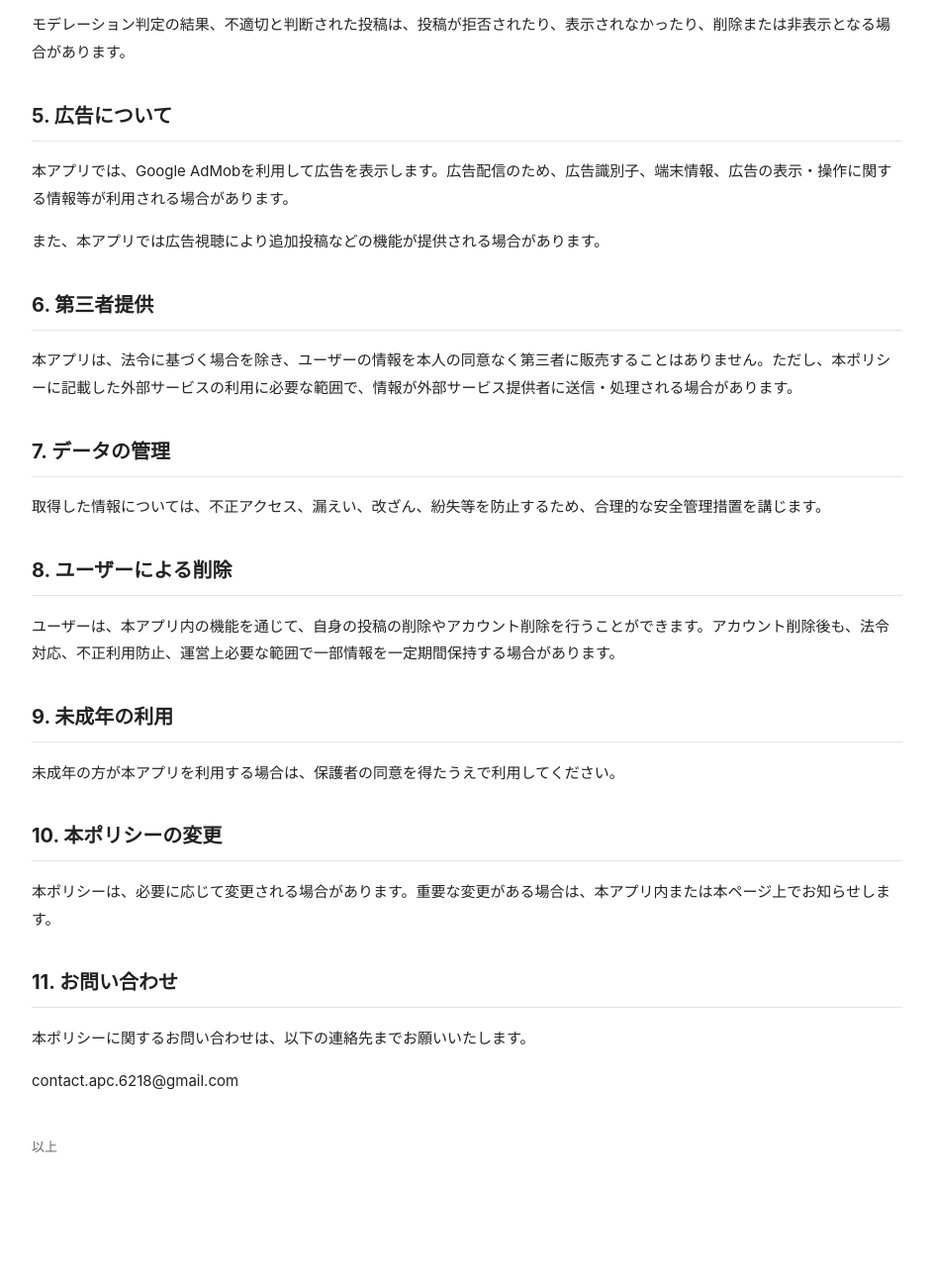
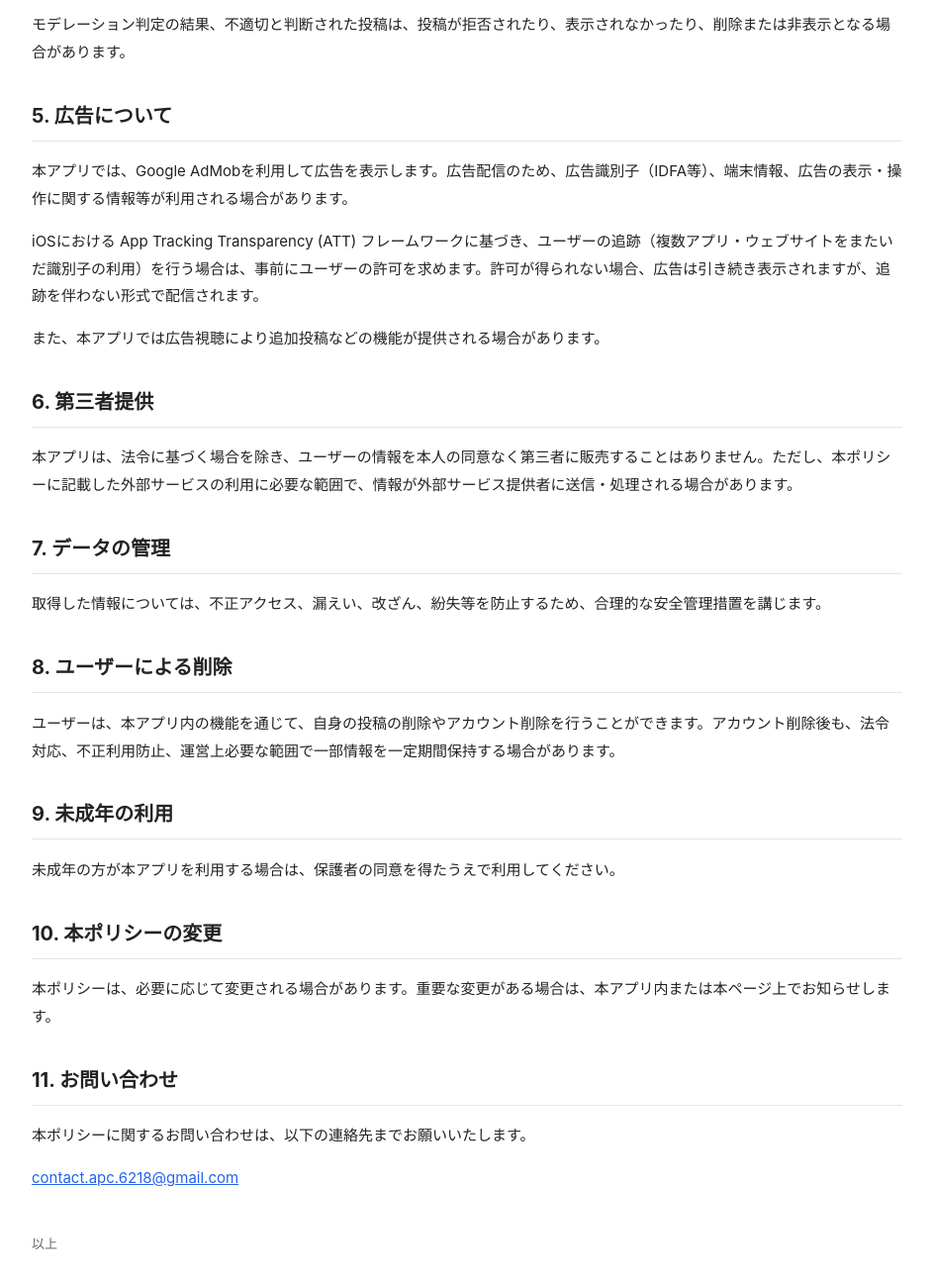
Before and after one commit to kh6218/dream-nudger-policy, a plain HTML site: page privacy.html in a window 1280 px wide. Shown: the part 1384-2684 px from the top of the page at 99% size, without its empty margins (168-1111 px from the left). Before the commit the page ends 2655 px from the top, so only its background shows below. Drawn offline with Linux system fonts and the light colour scheme.

Commit message:
Update privacy.html

```diff
--- a/privacy.html
+++ b/privacy.html
@@ -93,7 +93,8 @@ a {
 <p>モデレーション判定の結果、不適切と判断された投稿は、投稿が拒否されたり、表示されなかったり、削除または非表示となる場合があります。</p>
 
 <h2>5. 広告について</h2>
-<p>本アプリでは、Google AdMobを利用して広告を表示します。広告配信のため、広告識別子、端末情報、広告の表示・操作に関する情報等が利用される場合があります。</p>
+<p>本アプリでは、Google AdMobを利用して広告を表示します。広告配信のため、広告識別子（IDFA等）、端末情報、広告の表示・操作に関する情報等が利用される場合があります。</p>
+<p>iOSにおける App Tracking Transparency (ATT) フレームワークに基づき、ユーザーの追跡（複数アプリ・ウェブサイトをまたいだ識別子の利用）を行う場合は、事前にユーザーの許可を求めます。許可が得られない場合、広告は引き続き表示されますが、追跡を伴わない形式で配信されます。</p>
 <p>また、本アプリでは広告視聴により追加投稿などの機能が提供される場合があります。</p>
 
 <h2>6. 第三者提供</h2>
@@ -113,7 +114,7 @@ a {
 
 <h2>11. お問い合わせ</h2>
 <p>本ポリシーに関するお問い合わせは、以下の連絡先までお願いいたします。</p>
-<p>contact.apc.6218@gmail.com</p>
+<p><a href="mailto:contact.apc.6218@gmail.com">contact.apc.6218@gmail.com</a></p>
 
 <p class="footer">以上</p>
 
```
